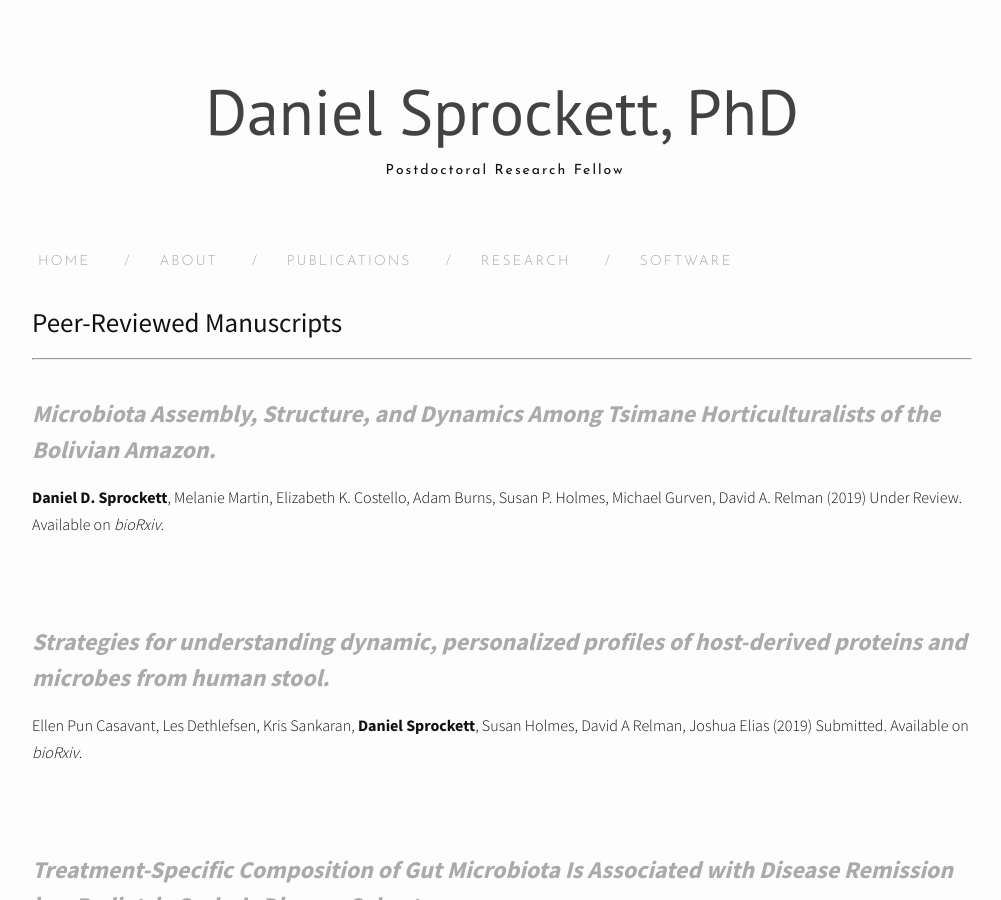
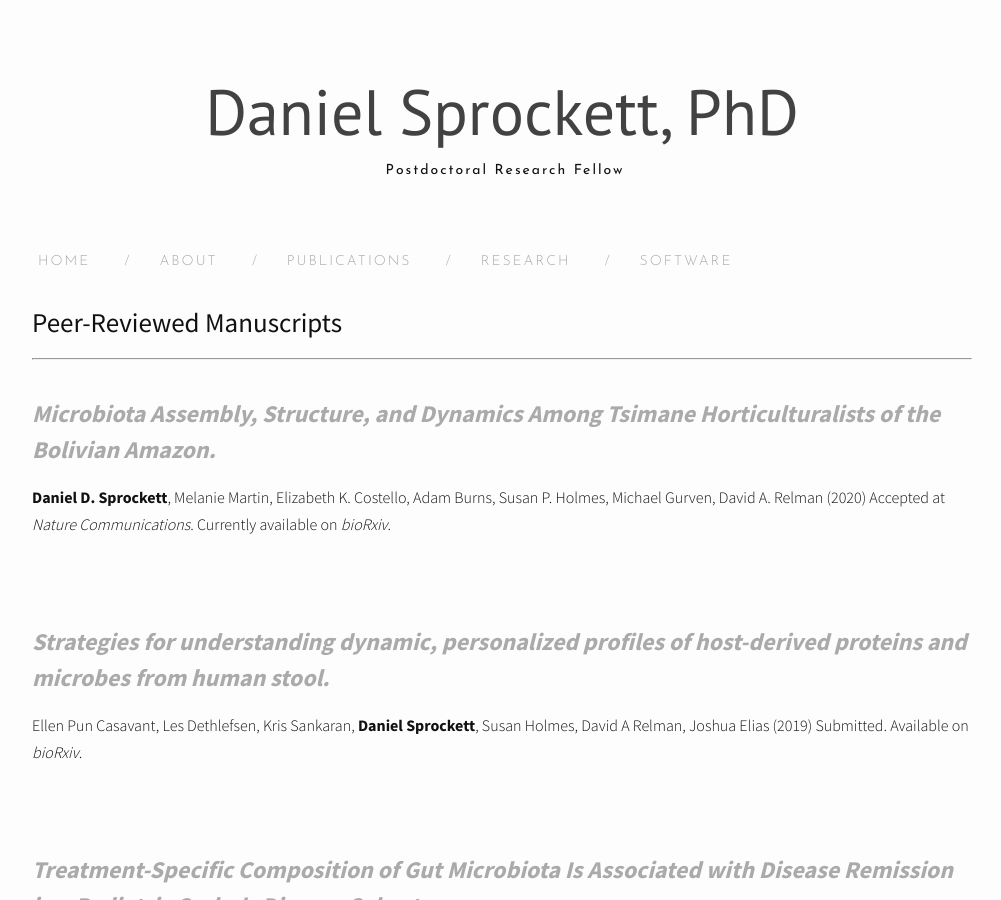
Before and after one commit to DanielSprockett/danielsprockett.github.io, a Jekyll site: the page built from publications.md, in a window 1280 px wide and 900 px high. Shown: the whole window, without its empty margins (138-1139 px from the left). Built offline with Jekyll 4.4.1, drawn with Linux system fonts in a browser that asks for light colours; nearby versions of some CDN libraries; comment, search, counter and statistics services are not loaded.

Commit message:
Update publications.md

```diff
--- a/publications.md
+++ b/publications.md
@@ -17,8 +17,8 @@ category: "publications"
     </i>
 </font>](https://www.biorxiv.org/content/10.1101/779074v1.full)
 <font size="3">
-<b>Daniel D. Sprockett</b>, Melanie Martin, Elizabeth K. Costello, Adam Burns, Susan P. Holmes, Michael Gurven, David A. Relman (2019)
-Under Review. Available on <i>bioRxiv</i>.
+<b>Daniel D. Sprockett</b>, Melanie Martin, Elizabeth K. Costello, Adam Burns, Susan P. Holmes, Michael Gurven, David A. Relman (2020)
+Accepted at <i>Nature Communications</i>. Currently available on <i>bioRxiv</i>.
 </font>
 <br>
 
```
